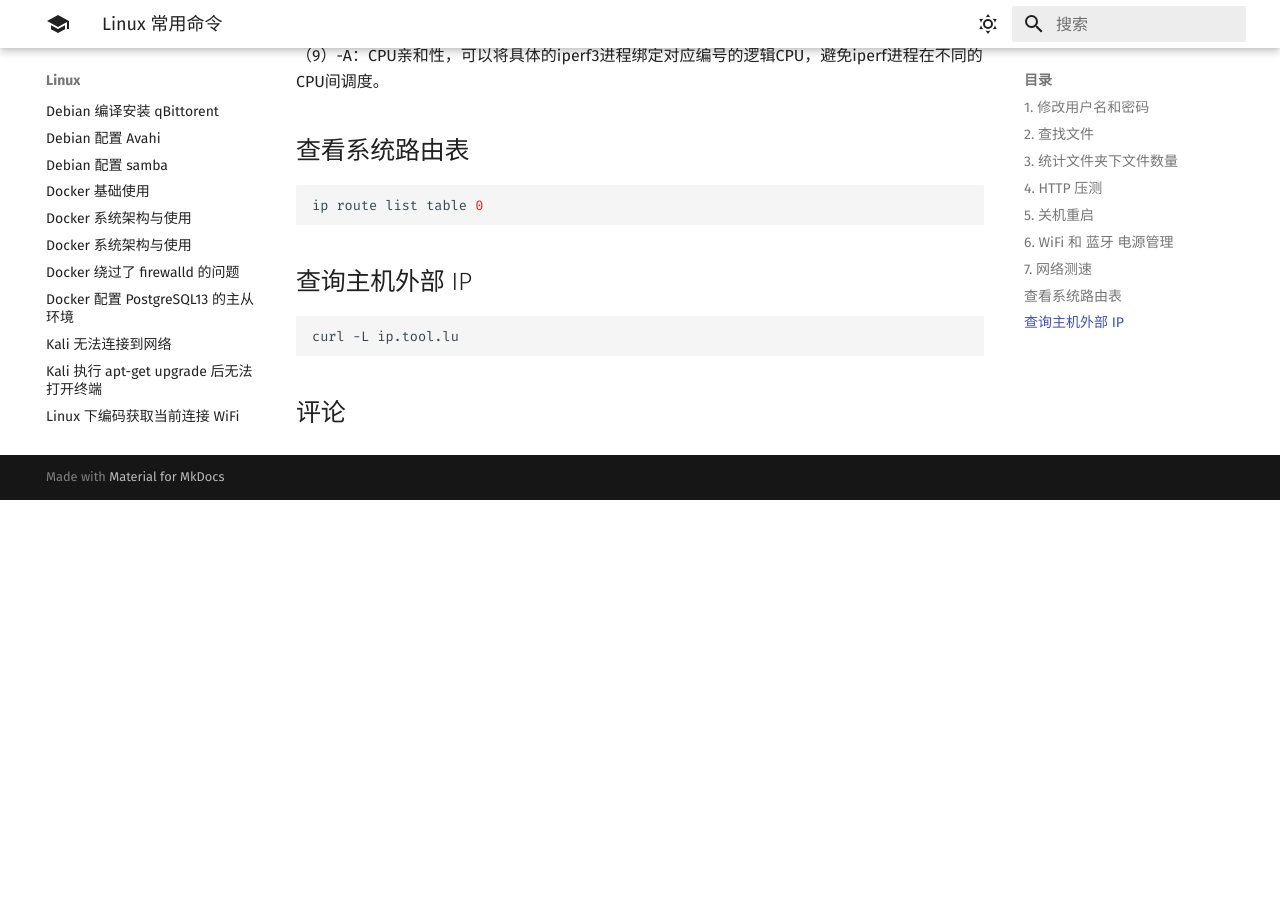
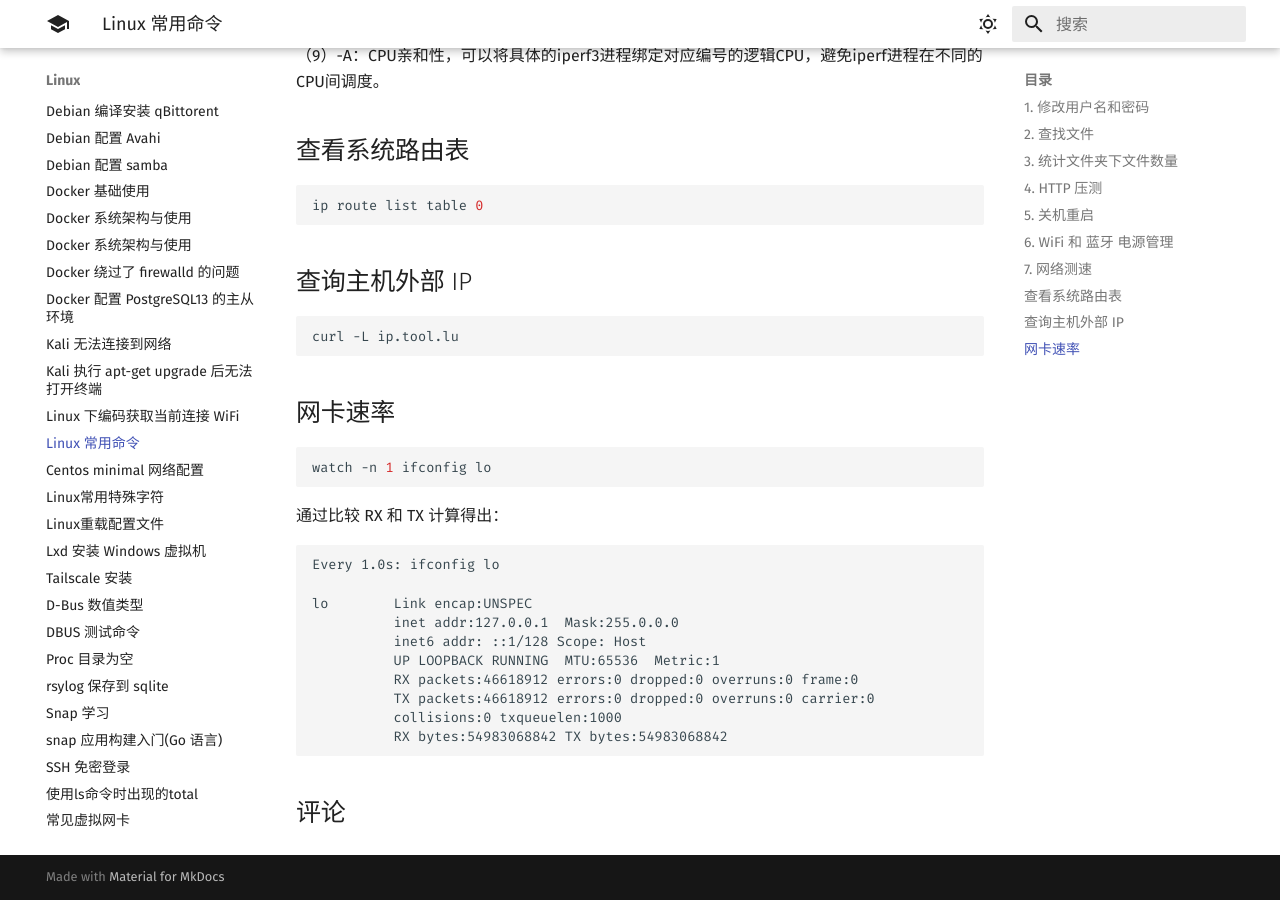
Before and after one commit to 1314liuwei/blog, an MkDocs documentation site: the page built from docs/Linux/Linux 常用命令.md, in a window 1280 px wide and 900 px high, scrolled down 2681 px. Built offline with MkDocs 1.6.1 and Material for MkDocs 9.7.7, drawn with Linux system fonts in a browser that asks for light colours; comment, search, counter and statistics services are not loaded; before the commit the page ends 3181 px from its top, so only the background shows below that.

Commit message:
2023/12/12 周二

````diff
--- a/docs/Linux/Linux 常用命令.md
+++ b/docs/Linux/Linux 常用命令.md
@@ -132,3 +132,24 @@ ip route list table 0
 ```bash
 curl -L ip.tool.lu
 ```
+
+## 网卡速率
+
+```bash
+watch -n 1 ifconfig lo
+```
+
+通过比较 RX 和 TX 计算得出：
+
+```
+Every 1.0s: ifconfig lo                                                                         Tue Dec 12 10:54:50 2023
+
+lo        Link encap:UNSPEC
+          inet addr:127.0.0.1  Mask:255.0.0.0
+          inet6 addr: ::1/128 Scope: Host
+          UP LOOPBACK RUNNING  MTU:65536  Metric:1
+          RX packets:46618912 errors:0 dropped:0 overruns:0 frame:0
+          TX packets:46618912 errors:0 dropped:0 overruns:0 carrier:0
+          collisions:0 txqueuelen:1000
+          RX bytes:54983068842 TX bytes:54983068842
+```
````
